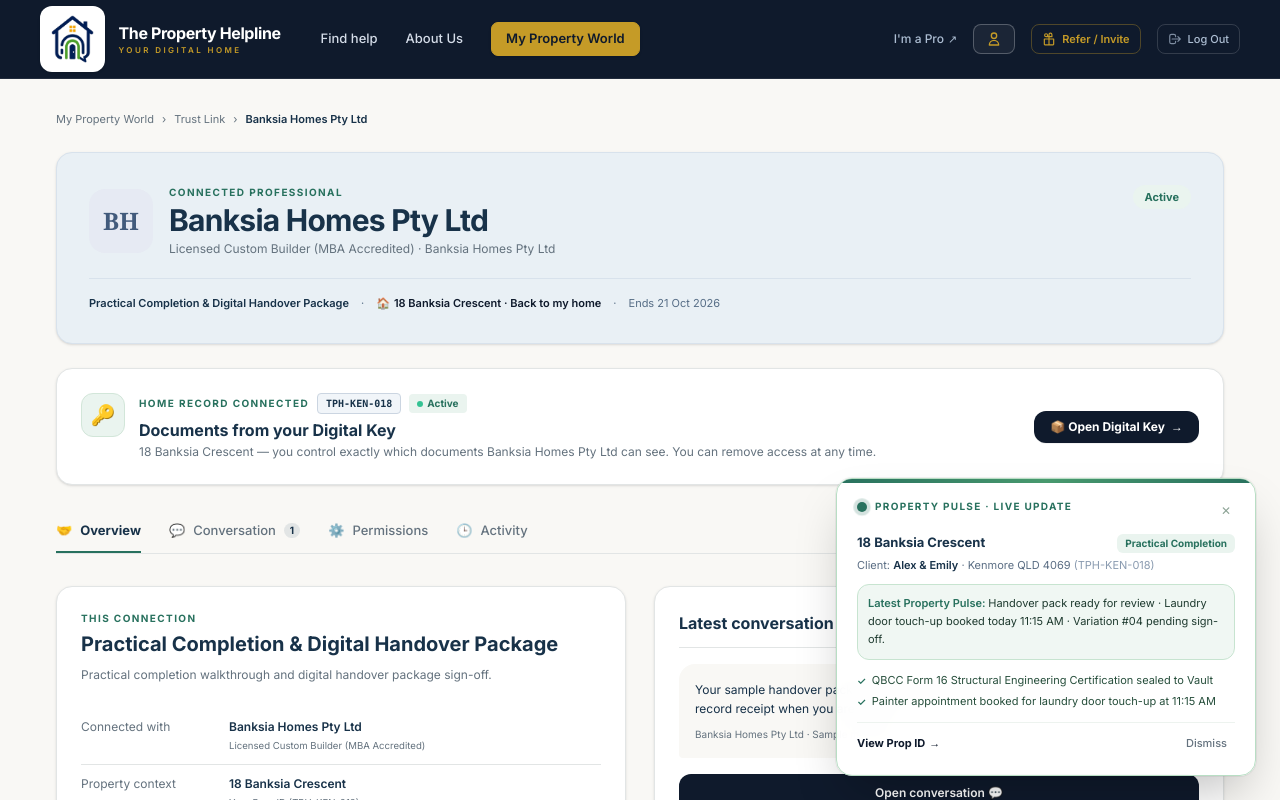
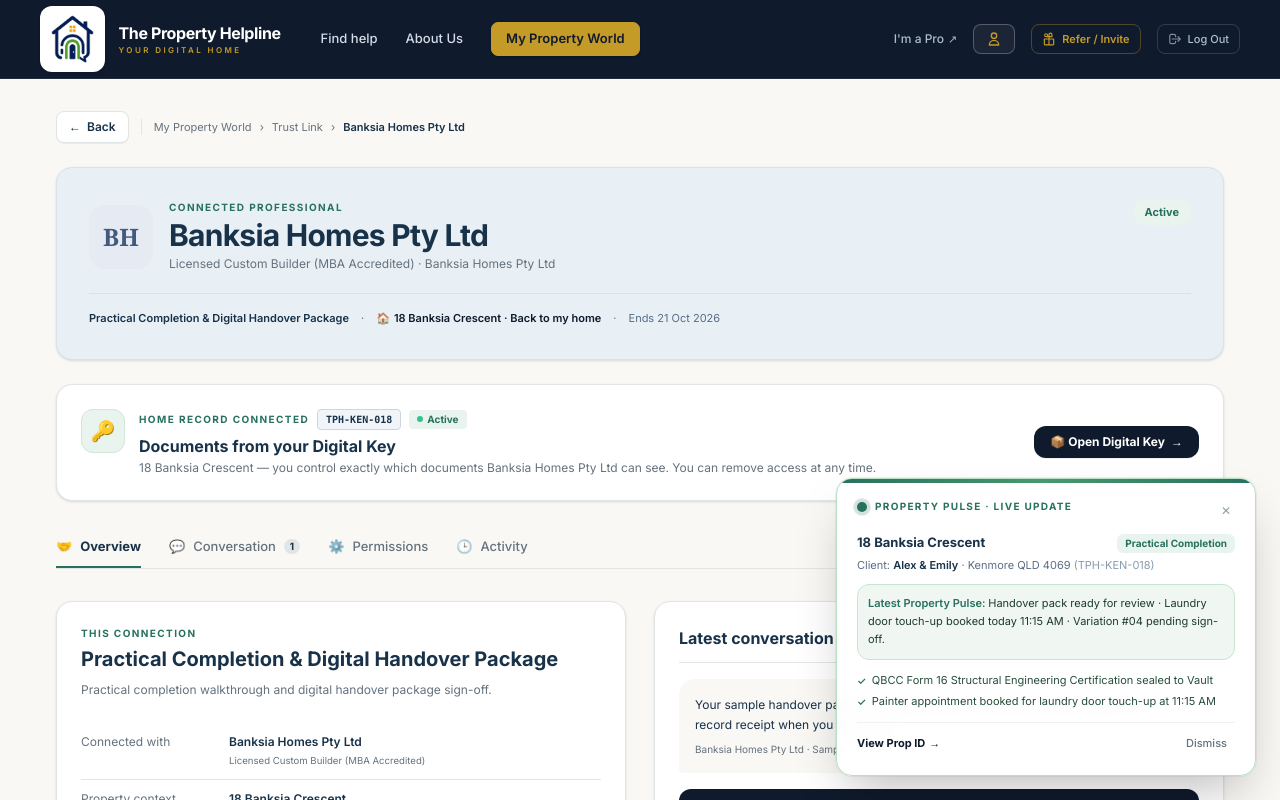
Before and after one commit to choudharyprince03/TPH, a Next.js app: page /trustlinks/TL-99214-B in a window 1280 px wide. Shown: the top 800 px of the page. Built offline with nearby package versions, Linux system fonts and the light colour scheme.

Commit message:
feat(nav): add back button to the left of breadcrumbs in consumer Trust Link pages

```diff
--- a/src/app/trustlinks/[id]/page.tsx
+++ b/src/app/trustlinks/[id]/page.tsx
@@ -228,14 +228,25 @@
     <div className="w-full flex-1 flex flex-col bg-[#F9F8F5] text-[#183249]">
       <div className="max-w-[1240px] mx-auto px-6 lg:px-9 py-8 w-full flex-1">
 
-        {/* ── Breadcrumb ─────────────────────────────────────────────── */}
-        <nav className="flex items-center gap-2 text-[11px] text-[#64727e] mb-6" aria-label="Breadcrumb">
+        {/* ── Breadcrumb & Back to Trust Link ─────────────────────────── */}
+        <div className="flex items-center gap-3 mb-6 flex-wrap">
+          <Link
+            href="/trustlinks"
+            className="inline-flex items-center gap-1.5 px-3 py-1.5 bg-white hover:bg-[#F9F8F5] text-[#183249] text-[12px] font-semibold rounded-lg border border-[#e2e5e5] transition-colors shadow-2xs group cursor-pointer"
+            title="Back to Trust Link"
+          >
+            <span className="transition-transform group-hover:-translate-x-0.5 font-bold">←</span>
+            <span>Back</span>
+          </Link>
+          <span className="h-4 w-px bg-[#e2e5e5]" />
+          <nav className="flex items-center gap-2 text-[11px] text-[#64727e]" aria-label="Breadcrumb">
             <Link href="/properties" className="hover:underline">My Property World</Link>
             <span>›</span>
             <Link href="/trustlinks" className="hover:underline">Trust Link</Link>
             <span>›</span>
             <span className="text-[#183249] font-semibold">{data.proName}</span>
           </nav>
+        </div>
 
         {/* ── Trust Masthead (Prototype .trust-mast) ─────────────────── */}
         <section className="bg-[#e9f0f5] border border-[#d8e2ec] rounded-2xl p-6 sm:p-8 mb-6 shadow-sm">
--- a/src/app/trustlinks/page.tsx
+++ b/src/app/trustlinks/page.tsx
@@ -86,12 +86,23 @@
     <div className="w-full flex-1 flex flex-col bg-[#F9F8F5] text-[#183249]">
       <div className="max-w-[1240px] mx-auto px-6 lg:px-9 py-8 w-full flex-1">
 
-        {/* ── Breadcrumb ─────────────────────────────────────────────── */}
-        <nav className="flex items-center gap-2 text-[11px] text-[#64727e] mb-6" aria-label="Breadcrumb">
-          <Link href="/properties" className="hover:underline">My Property World</Link>
-          <span>›</span>
-          <span className="text-[#183249] font-semibold">Trust Link</span>
-        </nav>
+        {/* ── Breadcrumb & Back to My Property World ─────────────────── */}
+        <div className="flex items-center gap-3 mb-6 flex-wrap">
+          <Link
+            href="/properties"
+            className="inline-flex items-center gap-1.5 px-3 py-1.5 bg-white hover:bg-[#F9F8F5] text-[#183249] text-[12px] font-semibold rounded-lg border border-[#e2e5e5] transition-colors shadow-2xs group cursor-pointer"
+            title="Back to My Property World"
+          >
+            <span className="transition-transform group-hover:-translate-x-0.5 font-bold">←</span>
+            <span>Back</span>
+          </Link>
+          <span className="h-4 w-px bg-[#e2e5e5]" />
+          <nav className="flex items-center gap-2 text-[11px] text-[#64727e]" aria-label="Breadcrumb">
+            <Link href="/properties" className="hover:underline">My Property World</Link>
+            <span>›</span>
+            <span className="text-[#183249] font-semibold">Trust Link</span>
+          </nav>
+        </div>
 
         {/* ── Page Header ────────────────────────────────────────────── */}
         <div className="flex flex-col sm:flex-row sm:items-end sm:justify-between gap-4 mb-7">
```
Lines whose indentation alone changed are shown as unchanged.
